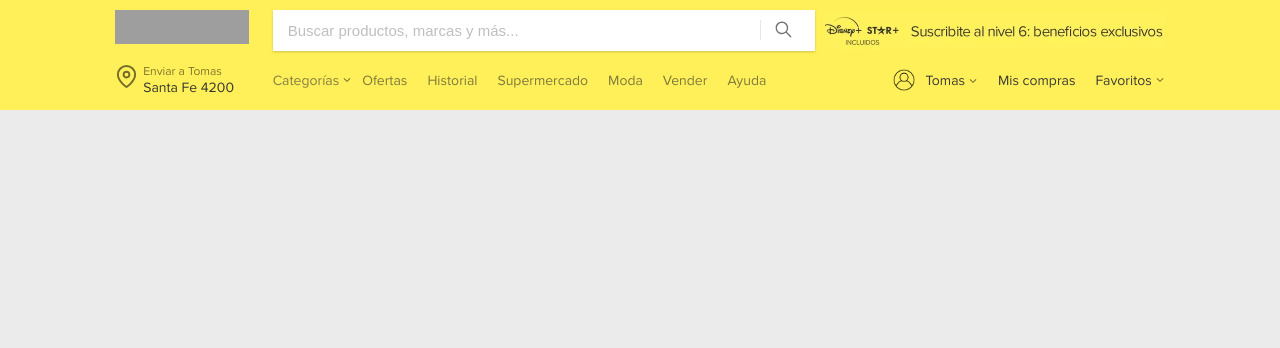
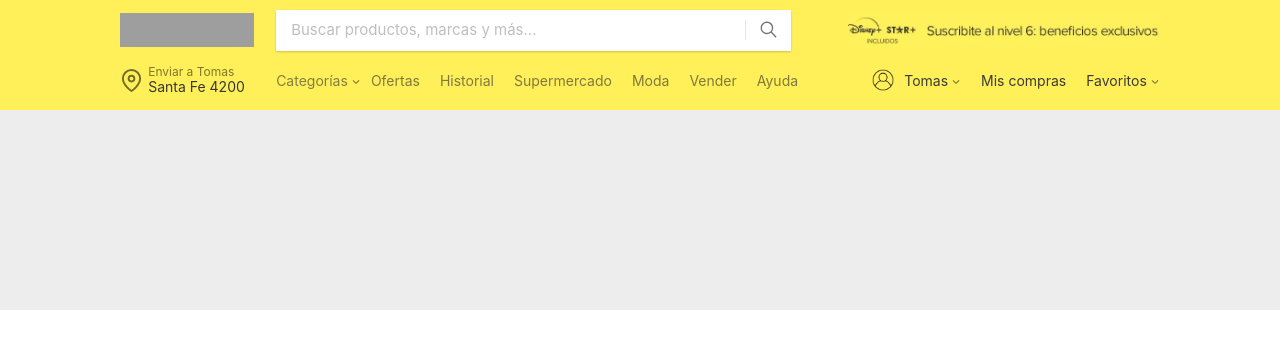
Before and after one commit to Tomashanahan/meli, a React (Create React App) app: page / in a window 1280 px wide. Shown: the top 348 px of the page. Built offline with nearby package versions, Linux system fonts and the light colour scheme; grey boxes are pictures that could not be loaded.

Commit message:
Arreglando estilos y creando etiquetas para poder elimirar filtros

```diff
--- a/src/App.js
+++ b/src/App.js
@@ -7,7 +7,7 @@ import SearchedProduct from "./Components/SearchedProduct/SearchedProduct";
 
 function App() {
 	return (
-		<Box className="App" bg="#ededed" pos="relative">
+		<Box className="App" bg="#ededed" pos="relative" pb="200px">
 			<Header />
 			<Routes>
 				<Route exact path="/productDetail/:id" element={<Detail />} />
--- a/src/Components/FiltersModal/FiltersModal.jsx
+++ b/src/Components/FiltersModal/FiltersModal.jsx
@@ -1,4 +1,4 @@
-import React, { useEffect, useLayoutEffect, useRef, useState } from "react";
+import React, { useEffect, useLayoutEffect, useRef } from "react";
 import { Box, Flex, Input, Text } from "@chakra-ui/react";
 import { IoMdClose } from "react-icons/io";
 
@@ -6,13 +6,12 @@ function FiltersModal({
 	searchedProduct,
 	filterName,
 	setShowAllfilters,
-	filterProductsSearched,
 	query,
-  dispatch,
+	addFilterQuerysToParams,
 }) {
 	const filterModal = useRef();
-  const [filterNameID, setFilterNameID] = useState();
 	searchedProduct = searchedProduct.filter((e) => e.name === filterName);
+
 	const renderFilters = () => {
 		let obj = {};
 		for (let i = 0; i < searchedProduct?.length; i++) {
@@ -56,7 +55,7 @@ function FiltersModal({
 					fontWeight={600}
 					w="90%"
 				>
-					<Flex justify="space-between" align="center">
+					<Flex justify="space-between" align="center" color="#000">
 						<Text>{filterName}</Text>
 						<Box
 							color="#3483fa"
@@ -68,6 +67,7 @@ function FiltersModal({
 						</Box>
 					</Flex>
 					<Input
+						outline="1px solid rgba(0,0,0,.25)"
 						borderRadius="8px"
 						border="1px solid rgba(0,0,0,.25)"
 						placeholder="Buscar..."
@@ -80,13 +80,15 @@ function FiltersModal({
 						h="52px"
 						m="0"
 						w="95%"
+						mt="20px"
 						type="text"
 					/>
 				</Box>
 				{Object.entries(obj)
 					?.sort()
 					?.map((e, i) => {
-						return <Flex key={i} bg="#FFF" w="100%" align="self-start" mt="10px">
+						return (
+							<Flex key={i} bg="#FFF" w="100%" align="self-start" mt="10px">
 								<Box
 									w="5%"
 									pt="32px"
@@ -108,17 +110,24 @@ function FiltersModal({
 										e[1].map((e, i) => (
 											<Text
 												color="#666"
+												key={i}
 												w="200px"
 												fontWeight={400}
 												my="0"
 												mb="7px"
 												fontSize="14px"
 												onClick={() => {
-                        dispatch(filterProductsSearched(query, filterNameID[0]?.id, e.id))
-                        setShowAllfilters(false)
-                        window.scrollTo(0,0)
+													addFilterQuerysToParams(
+														query,
+														searchedProduct[0]?.id,
+														e.id,
+														e.name
+													);
+													setShowAllfilters(false);
+													window.scrollTo(0, 0);
 												}}
 												mx="10px"
+												cursor="pointer"
 											>
 												{`${e.name} (${e.results})`}
 											</Text>
@@ -132,22 +141,28 @@ function FiltersModal({
 											mb="7px"
 											fontSize="14px"
 											onClick={() => {
-                      dispatch(filterProductsSearched(query, filterNameID[0]?.id, e[1][0].id))
-                      setShowAllfilters(false)
-                      window.scrollTo(0,0)
+												addFilterQuerysToParams(
+													query,
+													searchedProduct[0]?.id,
+													e[1][0].id,
+													e[1][0].name,
+												);
+												setShowAllfilters(false);
+												window.scrollTo(0, 0);
 											}}
 											mx="10px"
+											cursor="pointer"
 										>
 											{`${e[1][0].name} (${e[1][0].results})`}
 										</Text>
 									)}
 								</Flex>
 							</Flex>
+						);
 					})}
 			</Box>
 		);
 	};
-
 	const keyPress = (e) => {
 		const key = e.key;
 		if (key === "ArrowDown") {
@@ -182,7 +197,6 @@ function FiltersModal({
 	};
 
 	useEffect(() => {
-    setFilterNameID(searchedProduct)
 		function watchScroll() {
 			window.addEventListener("keydown", keyPress);
 			window.addEventListener("wheel", preventScroll, { passive: false });
--- a/src/Components/Header/Header.jsx
+++ b/src/Components/Header/Header.jsx
@@ -11,6 +11,132 @@ import SearchBar from "../SearchBar/SearchBar";
 function Header() {
 	return (
 		<Box bg="#FFF059" h="110px">
+			<Grid
+				templateAreas={`"logo input diney"
+                "direc cate carrito"
+                `}
+				gridTemplateRows={"50px 50px"}
+				gridTemplateColumns={"15% 55% 30%"}
+				color="blackAlpha.700"
+				fontWeight="bold"
+				p="5px"
+				alignItems="center"
+				w="82%"
+				m="auto"
+			>
+				<GridItem area={"logo"} justifySelf="flex-start">
+						<Image
+							src={
+								"https://http2.mlstatic.com/frontend-assets/ml-web-navigation/ui-navigation/5.19.1/mercadolibre/logo__large_plus@2x.png"
+							}
+							w="134px"
+							h="34px"
+							alt="Mercado libre donde comprar todo lo que queres"
+						/>
+				</GridItem>
+				<GridItem area={"input"} className="header_superior-search">
+					<SearchBar />
+				</GridItem>
+				<GridItem area={"diney"}>
+					<Flex justify="flex-end">
+						<Image
+							className="img_disney"
+							src={img_dyney}
+							alt="foto"
+							width="340px"
+						/>
+					</Flex>
+				</GridItem>
+				<GridItem mr="20px" area="direc" justifySelf="flex-start">
+					<Flex justify="center" align="center">
+						<Box fontSize="23px" fontWeight={0} color="rgba(0,0,0,0.55)">
+							<FiMapPin />
+						</Box>
+						<Box ml="5px">
+							<Text
+								mb="-5px"
+								fontWeight={400}
+								color="rgba(0,0,0,.5)"
+								fontSize="12px"
+							>
+								Enviar a Tomas
+							</Text>
+							<Text color="#363633" fontWeight={400} fontSize="14px">
+								Santa Fe 4200
+							</Text>
+						</Box>
+					</Flex>
+				</GridItem>
+				<GridItem area="cate">
+					<Flex justify="left" align="self-end">
+						<Flex align="center">
+							<Text fontSize="14px" fontWeight={400} color="rgba(50,50,50,.6)">
+								Categorías
+							</Text>
+							<Box fontSize="10px" color="rgba(0,0,0,0.55)" ml="3px" mt="5%">
+								<IoIosArrowDown />
+							</Box>
+						</Flex>
+						<Text mx="10px" fontWeight={400} fontSize="14px" color="#7F793D">
+							Ofertas
+						</Text>
+						<Text mx="10px" fontWeight={400} fontSize="14px" color="#7F793D">
+							Historial
+						</Text>
+						<Text mx="10px" fontWeight={400} fontSize="14px" color="#7F793D">
+							Supermercado
+						</Text>
+						<Text mx="10px" fontWeight={400} fontSize="14px" color="#7F793D">
+							Moda
+						</Text>
+						<Text mx="10px" fontWeight={400} fontSize="14px" color="#7F793D">
+							Vender
+						</Text>
+						<Text mx="10px" fontWeight={400} fontSize="14px" color="#7F793D">
+							Ayuda
+						</Text>
+					</Flex>
+				</GridItem>
+				<GridItem area="carrito">
+					<Flex align="center" justify="right">
+						<Box color="#3C3B35" fontSize="14px" fontWeight={400} mx="10px">
+							<Flex align="center">
+								<Image
+									alt="Foto"
+									className="flecha"
+									src={usuario}
+									width="22px"
+									mr="10px"
+								/>
+								Tomas
+								<Box fontSize="10px" color="rgba(0,0,0,0.55)" ml="3px" mt="5%">
+									<IoIosArrowDown />
+								</Box>
+							</Flex>
+						</Box>
+						<Text color="#3C3B35" fontSize="14px" fontWeight={400} mx="10px">
+							Mis compras
+						</Text>
+						<Flex align="center">
+							<Text color="#3C3B35" fontSize="14px" fontWeight={400} ml="10px">
+								Favoritos
+							</Text>
+							<Box fontSize="10px" color="rgba(0,0,0,0.55)" ml="3px" mt="5%">
+								<IoIosArrowDown />
+							</Box>
+						</Flex>
+					</Flex>
+				</GridItem>
+			</Grid>
+		</Box>
+	);
+}
+
+export default Header;
+
+/*
+
+<Box bg="#FFF059" h="110px">
 			<Grid
 				templateAreas={`"logo input diney"
                 "direc cate carrito"
@@ -135,7 +261,5 @@ function Header() {
 				</GridItem>
 			</Grid>
 		</Box>
-	);
-}
 
-export default Header;
+ */
--- a/src/Components/Product Detail/Detail.jsx
+++ b/src/Components/Product Detail/Detail.jsx
@@ -112,13 +112,13 @@ function Detail() {
 			<Flex
 				boxSizing="border-box"
 				justify="space-between"
-				p="20"
+				p="20px"
 				w="85%"
 				m="auto"
 				bg="#FFFF"
 				boxShadow="0 1px 2px 0 rgb(0 0 0 / 25%)"
 				borderRadius="4"
-				my="40"
+				mt="40px"
 			>
 				<Stack>
 					<Flex h="fit-content" minH="600px">
@@ -144,7 +144,7 @@ function Detail() {
 													: id
 											}
 											borderRadius="6px"
-											p="4"
+											p="4px"
 											h="50px"
 											w="50px"
 											src={url}
@@ -172,7 +172,7 @@ function Detail() {
 													: id
 											}
 											borderRadius="6px"
-											p="4"
+											p="4px"
 											h="50px"
 											w="50px"
 											src={url}
--- a/src/Components/Product Detail/ImageCarousel.jsx
+++ b/src/Components/Product Detail/ImageCarousel.jsx
@@ -163,6 +163,7 @@ function ImageCarousel({ images, setShow }) {
 					transform={`scale(${imageScale})`}
 					onClick={() => setImageScale(imageScale === 1 ? 1.5 : 1)}
 					cursor={imageScale === 1 ? "zoom-in" : "zoom-out"}
+					objectFit="contain"
 					w="600px"
 					src={currentImg?.url && currentImg?.url}
 				/>
--- a/src/Components/Product Detail/Price.jsx
+++ b/src/Components/Product Detail/Price.jsx
@@ -29,7 +29,7 @@ function Price({ product_detail }) {
 	const monthlyFee = ((price * 101) / 100 + price) / 12;
 
 	return (
-		<Stack border="1px solid rgba(0,0,0,.1)" borderRadius="8" p="24px 16px">
+		<Stack border="1px solid rgba(0,0,0,.1)" borderRadius="8" p="24px 16px" >
 			<Text
 				m={0}
 				color="rgba(0,0,0,.55)"
@@ -78,8 +78,8 @@ function Price({ product_detail }) {
 						>
 							{currency_id?.symbol} {formatPrice(original_price)}
 						</Box>
-						<Flex align="center" fontSize="36px">
-							{formatPrice(price)}{" "}
+						<Flex align="center" fontSize="36px" color="#000">
+							{currency_id?.symbol} {formatPrice(price)}{" "}
 							<span
 								style={{
 									color: "#00a650",
@@ -95,7 +95,7 @@ function Price({ product_detail }) {
 					</Box>
 				) : (
 					<Box textAlign="left" fontWeight={300}>
-						<Flex align="center" fontSize="36px">
+						<Flex align="center" fontSize="36px" color="#000">
 							{currency_id?.symbol} {formatPrice(price)}{" "}
 						</Flex>{" "}
 						en 12x $ {monthlyFee.toFixed(2)} pesos
@@ -116,7 +116,7 @@ function Price({ product_detail }) {
 				<Box>
 					{product_detail?.shipping?.free_shipping && (
 						<Flex color="#05A550" align="center">
-							<Flex m={0} mr="10">
+							<Flex m={0} mr="10px">
 								<svg
 									stroke="currentColor"
 									fill="none"
@@ -142,7 +142,7 @@ function Price({ product_detail }) {
 								<Text
 									color="#3483fa"
 									cursor={"pointer"}
-									fontSize="14"
+									fontSize="14px"
 									fontWeight={500}
 								>
 									Ver más formas de entrega
@@ -154,7 +154,7 @@ function Price({ product_detail }) {
 
 				<Box>
 					<Flex color="#05A550" align="flex-start">
-						<Box fontSize="23px" m={0} mr="10">
+						<Box fontSize="23px" m={0} mr="10px">
 							<TbArrowBack />
 						</Box>
 						<Stack align="flex-start" spacing={0}>
@@ -183,15 +183,15 @@ function Price({ product_detail }) {
 				{/* nose */}
 				{/* Stock */}
 				<Box textAlign="left">
-					<Text fontWeight={600}>
+					<Text fontWeight={600} color="#000">
 						{available_quantity > 0 ? "Stock disponible" : "Sin Stock"}
 					</Text>
-					<Flex align="center">
+					<Flex align="center" color="#000">
 						Cantidad:
-						<Text m={0} ml="5" fontWeight={600} display="inline-block">
+						<Text m={0} ml="5px" fontWeight={600} display="inline-block">
 							1 unidad
 						</Text>
-						<Box h="18px" mx="3" display="inline" color="#3483fa">
+						<Box h="18px" mx="3px" display="inline" color="#3483fa">
 							<IoIosArrowDown />
 						</Box>
 						<Text
@@ -270,11 +270,11 @@ function Price({ product_detail }) {
 					</svg>
 					<Box
 						m={0}
-						mt={10}
 						w="88%"
 						textAlign="left"
 						fontSize="14px"
 						fontWeight={400}
+						color="#000"
 					>
 						<Text color="#3483fa" display="inline">
 							Compra Protegida
@@ -294,14 +294,14 @@ function Price({ product_detail }) {
 					>
 						<path d="M21 4h-3V3a1 1 0 0 0-1-1H7a1 1 0 0 0-1 1v1H3a1 1 0 0 0-1 1v3c0 4.31 1.799 6.91 4.819 7.012A6.001 6.001 0 0 0 11 17.91V20H9v2h6v-2h-2v-2.09a6.01 6.01 0 0 0 4.181-2.898C20.201 14.91 22 12.31 22 8V5a1 1 0 0 0-1-1zM4 8V6h2v6.83C4.216 12.078 4 9.299 4 8zm8 8c-2.206 0-4-1.794-4-4V4h8v8c0 2.206-1.794 4-4 4zm6-3.17V6h2v2c0 1.299-.216 4.078-2 4.83z"></path>
 					</svg>
-					<Box w="88%" textAlign="left" fontSize="14px" fontWeight={400}>
+					<Box color="#000" w="88%" textAlign="left" fontSize="14px" fontWeight={400}>
 						<Text color="#3483fa" display="inline">
 							Mercado Puntos
 						</Text>
 						. Sumás 22 puntos.
 					</Box>
 				</Flex>
-				<Flex justify="space-around" align="center">
+				<Flex justify="space-around" align="center" color="#000">
 					<img
 						src="https://img.icons8.com/fluency-systems-regular/48/737373/warranty.png"
 						alt="a"
--- a/src/Components/Product Detail/ProductQuestions.jsx
+++ b/src/Components/Product Detail/ProductQuestions.jsx
@@ -126,7 +126,7 @@ function ProductQuestions({ product_questions }) {
 						<GoSearch />
 					</Button>
 				</Flex>
-				{product_questions?.questions?.length && (
+				{product_questions?.questions?.length > 0 ? (
 					<>
 						<Box mt="40px">
 							<Text>Últimas realizadas</Text>
@@ -188,7 +188,8 @@ function ProductQuestions({ product_questions }) {
 							</Flex>
 						</Button>
 					</>
-				)}
+				) : <></>
+				}
 				{/* <Box mt="40px">
 					<Text>Últimas realizadas</Text>
 					{product_questions?.questions
--- a/src/Components/Product Detail/vendedor.jsx
+++ b/src/Components/Product Detail/vendedor.jsx
@@ -63,7 +63,12 @@ function Vendedor({ product_detail, seller_data }) {
 	};
 
 	return (
-		<Stack border="1px solid rgba(0,0,0,.1)" borderRadius="8" p="24px 16px">
+		<Stack
+			border="1px solid rgba(0,0,0,.1)"
+			borderRadius="8"
+			p="24px 16px"
+			color="#000"
+		>
 			<Text m={0} fontSize="18px" textAlign="left" fontWeight={400}>
 				Información sobre el vendedor
 			</Text>
@@ -103,7 +108,7 @@ function Vendedor({ product_detail, seller_data }) {
 			{seller_reputation?.power_seller_status === "platinum" && (
 				<Box>
 					<Flex align="flex-start">
-						<Flex mr="8" pt="5">
+						<Flex mr="8px" pt="5">
 							<img
 								decoding="async"
 								src="https://http2.mlstatic.com/frontend-assets/vpp-frontend/medal.svg"
@@ -136,11 +141,12 @@ function Vendedor({ product_detail, seller_data }) {
 						{seller_reputation?.transactions?.completed}
 					</Text>
 					<Text fontSize="12px" m={0} color="#515151">
-						Ventas en los completadas
+						Ventas completadas
 					</Text>
 				</Box>
-				<Box
+				<Stack
 					textAlign="center"
+					align="center"
 					pt="10px"
 					borderRight="1px solid #ddd"
 					w="106px"
@@ -155,8 +161,8 @@ function Vendedor({ product_detail, seller_data }) {
 					<Text fontSize="12px" m={0} color="#515151">
 						Brinda buena atención
 					</Text>
-				</Box>
-				<Box pt="10px" w="106px" textAlign="center">
+				</Stack>
+				<Stack align="center" pt="10px" w="106px" textAlign="center">
 					<Image
 						w="28px"
 						alt="f"
@@ -165,7 +171,7 @@ function Vendedor({ product_detail, seller_data }) {
 					<Text fontSize="12px" pl="3px" m={0} color="#515151">
 						Despacha sus productos a tiempo
 					</Text>
-				</Box>
+				</Stack>
 			</Flex>
 			<Text
 				textAlign="left"
--- a/src/Components/SearchBar/SearchBar.jsx
+++ b/src/Components/SearchBar/SearchBar.jsx
@@ -2,22 +2,34 @@ import React, { useContext, useState } from "react";
 import { Box, Button, Input } from "@chakra-ui/react";
 import { IoIosSearch } from "react-icons/io";
 import { ProductsContext } from "../../Context/ProductsContext";
-import { useNavigate } from "react-router-dom";
+import { useNavigate, useSearchParams } from "react-router-dom";
 
 function SearchBar() {
+	const [params, setParams] = useSearchParams();
 	const { searchProduct, dispatch, cleanProductDetal, cleanSearchedProduct } =
 		useContext(ProductsContext);
 	const [searchInput, setSearchInput] = useState("");
+	const navigation = useNavigate();
 
-	const navigation = useNavigate();
+	const deleteAllQuerys = () => {
+		let arr = [];
+		params.forEach((value, key) => {
+			arr.push(key);
+		});
+		arr.map((e) => params.delete(e));
+	};
 
 	const handleSearch = (e) => {
 		e.preventDefault();
 		if (searchInput !== "") {
+			localStorage.setItem("filterNames", JSON.stringify([]));
+			deleteAllQuerys();
+			params.set("q", searchInput)
+			setParams(params)
 			dispatch(searchProduct(searchInput));
 			cleanProductDetal();
 			cleanSearchedProduct();
-			navigation("/searchedProducts");
+			navigation(`/searchedProducts?${params}`);
 		}
 	};
 
@@ -25,12 +37,19 @@ function SearchBar() {
 		<Box mt="0px">
 			<form
 				onSubmit={handleSearch}
-				style={{ position: "relative", width: "90%", height: "41px" }}
+				style={{
+					position: "relative",
+					width: "90%",
+					height: "41px",
+					backgroundColor: "#FFFF",
+					boxShadow: "0 1px 2px 0 rgb(0 0 0 / 20%)",
+				}}
 			>
 				<Input
 					padding="12px 60px 12px 15px"
 					width="90%"
 					_focus={{ outline: "none" }}
+					focusBorderColor="none"
 					border="none"
 					background-color="#ffffff"
 					fontSize="15px"
@@ -39,7 +58,6 @@ function SearchBar() {
 					type="text"
 					placeholder="Buscar productos, marcas y más..."
 					_placeholder={{ color: "#BFBFBF" }}
-					boxShadow="0 1px 2px 0 rgb(0 0 0 / 20%)"
 					onChange={(e) => setSearchInput(e.target.value)}
 				/>
 				<Button
@@ -49,7 +67,8 @@ function SearchBar() {
 					position="absolute"
 					top="25%"
 					cursor="pointer"
-					right="-14px"
+					right="0px"
+					borderRadius={0}
 					borderLeft=" 1px solid #E6E6E6"
 					height="20px"
 					color="rgba(0,0,0,0.55)"
--- a/src/Context/ProductsContext.jsx
+++ b/src/Context/ProductsContext.jsx
@@ -177,9 +177,10 @@ export function ProductsProvider({ children }) {
 		return dispatch({ type: actionstypes.CLEAN_SEARCHED_PRODUCT, payload: "" });
 	};
 
-	const sortProductsSearched = async (query, typeofSearchId) => {
+	const sortProductsSearched = async (sortID) => {
 		const products = await fetch(
-			`https://api.mercadolibre.com/sites/MLA/search?q=${query}&sort=${typeofSearchId}`
+			// `https://api.mercadolibre.com/sites/MLA/search?q=${query}&sort=${typeofSearchId}`
+			`https://api.mercadolibre.com/sites/MLA/search${sortID}`
 		);
 		const data = await products.json();
 		return dispatch({
@@ -188,12 +189,10 @@ export function ProductsProvider({ children }) {
 		});
 	};
 
-	const filterProductsSearched = async (query, filterNameID, filterValueID) => {
-		console.log(query, " query")
-		console.log(filterNameID, " filterNameID")
-		console.log(filterValueID, " filterValueID")
+	// const filterProductsSearched = async (query, filterNameID, filterValueID) => {
+	const filterProductsSearched = async (info) => {
 		const products = await fetch(
-			`https://api.mercadolibre.com/sites/MLA/search?q=${query}&${filterNameID}=${filterValueID}`
+			`https://api.mercadolibre.com/sites/MLA/search${info}`
 		);
 		const data = await products.json();
 
--- a/src/index.js
+++ b/src/index.js
@@ -4,13 +4,16 @@ import "./index.css";
 import App from "./App";
 import reportWebVitals from "./reportWebVitals";
 import { ProductsProvider } from "./Context/ProductsContext";
-import {BrowserRouter} from 'react-router-dom';
+import { BrowserRouter } from "react-router-dom";
+import { ChakraProvider } from "@chakra-ui/react";
 
 ReactDOM.render(
 	<React.StrictMode>
 		<ProductsProvider>
 			<BrowserRouter>
-				<App />
+				<ChakraProvider>
+					<App />
+				</ChakraProvider>
 			</BrowserRouter>
 		</ProductsProvider>
 	</React.StrictMode>,
```
Also changed, not shown: src/Components/SearchedProduct/SearchedProduct.jsx (+120 -42 lines). Lines whose indentation alone changed are shown as unchanged.
